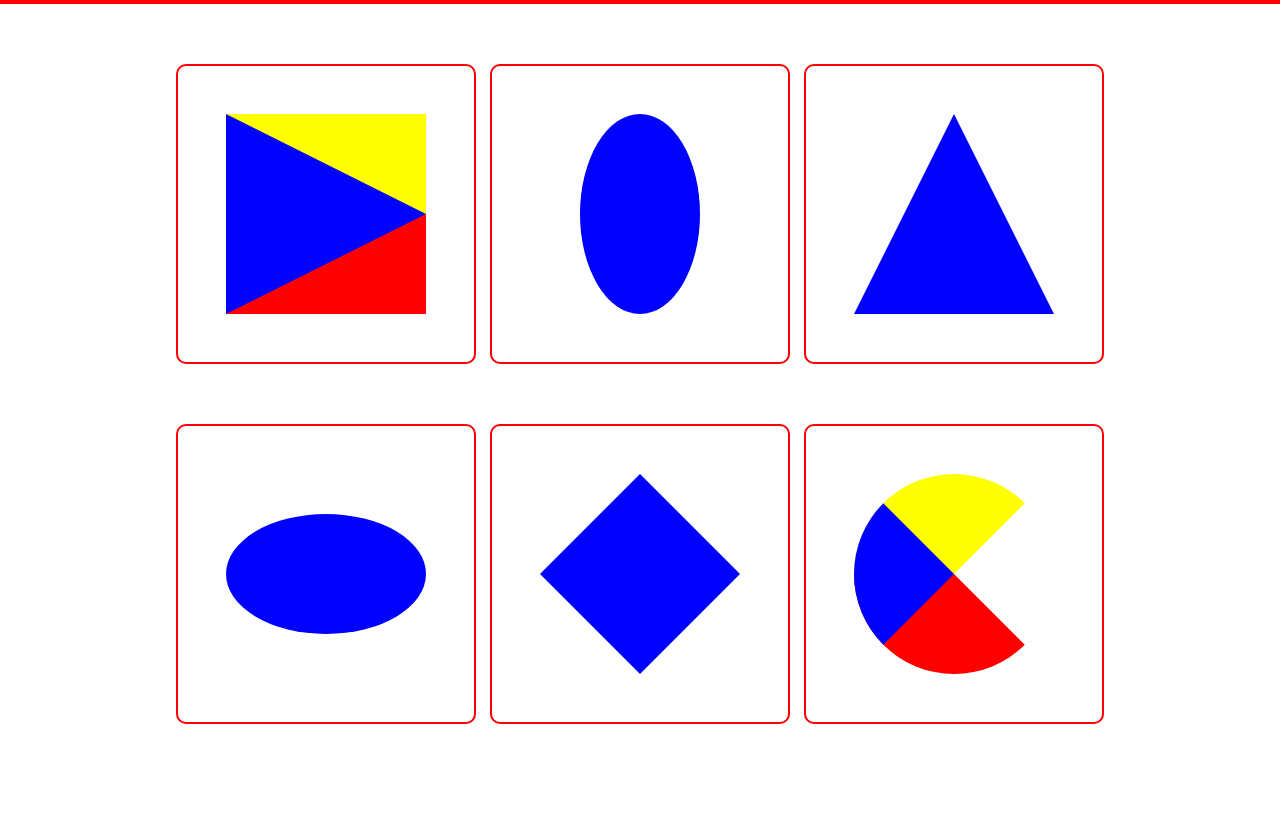
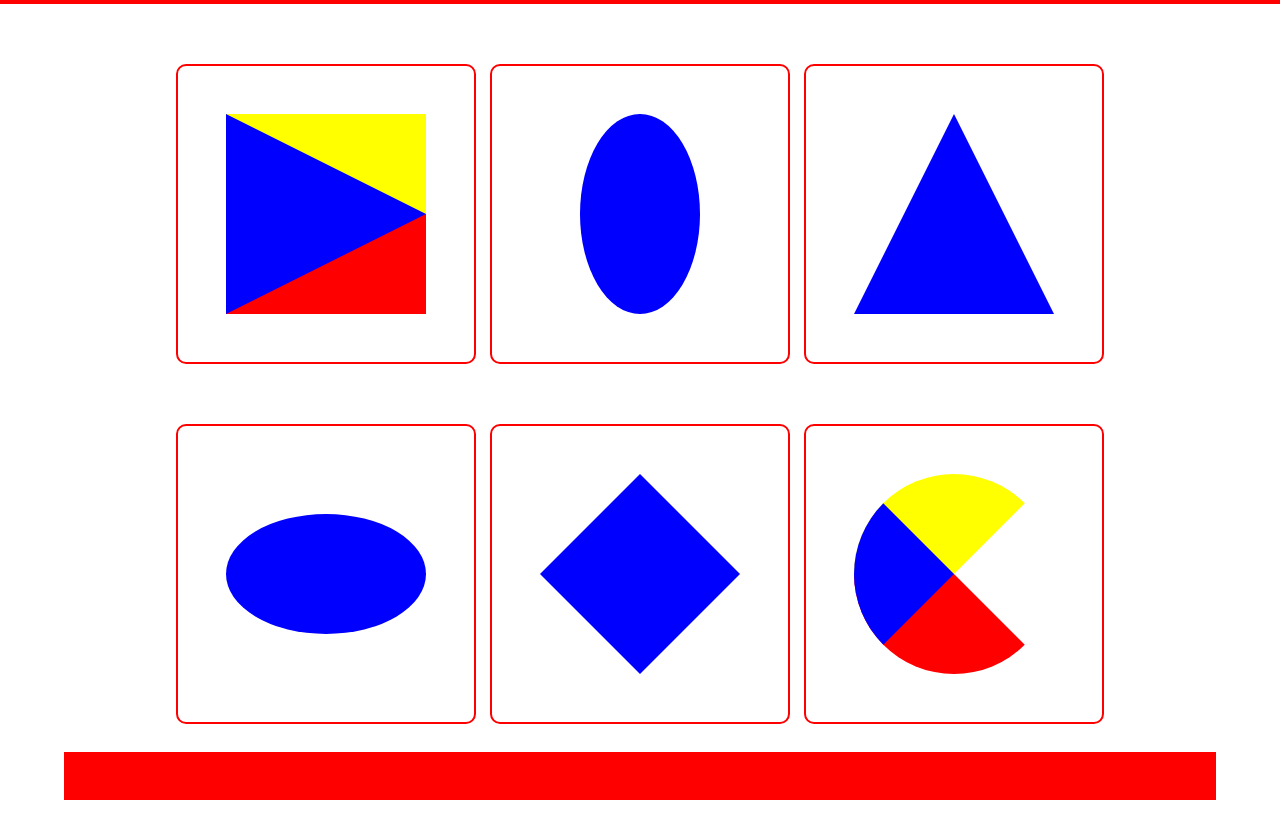
Before and after one commit to FreddyAndresA/PracticaEnero24, a plain HTML site: page index.html in a window 1280 px wide. Shown: the part 136-968 px from the top of the page. Before the commit the page ends 920 px from the top, so only its background shows below. Drawn offline with Linux system fonts and the light colour scheme.

Commit message:
Agregando el footer

```diff
--- a/estilos.css
+++ b/estilos.css
@@ -134,3 +134,12 @@ a {
     border-bottom: 100px solid red;
     border-right: 100px solid transparent;
 }
+
+.footer {
+    background-color: red;
+    width: 90%;
+    height: 3rem;
+    margin: 0 auto;
+    position: relative;
+    bottom: 2rem;
+}
--- a/index.html
+++ b/index.html
@@ -68,5 +68,9 @@
         </section>
     </main>
 
+    <footer class="footer">
+
+    </footer>
+
 </body>
 </html>
```
